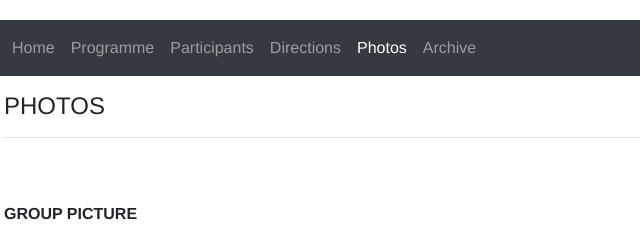
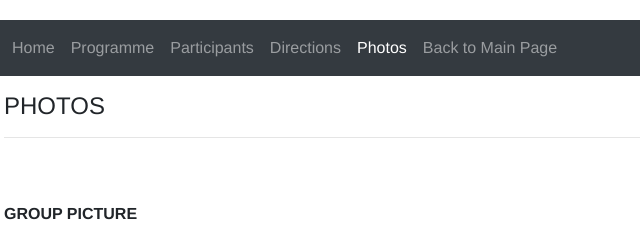
Before and after one commit to edoardo-salati/RepTheoryVillaDenis.github.io, a plain HTML site: page RepVillaDenis22/photos.html in a window 1280 px wide. Shown: the top 240 px of the page, 81-721 px from the left. Drawn offline with nearby package versions, Linux system fonts and the light colour scheme; some packages are replaced by stand-ins of ours.

Commit message:
Update photos.html

```diff
--- a/RepVillaDenis22/photos.html
+++ b/RepVillaDenis22/photos.html
@@ -42,7 +42,7 @@
                 <a href="participants.html" class="nav-item nav-link">Participants</a>
                 <a href="directions.html" class="nav-item nav-link">Directions</a>
                 <a href="photos.html" class="nav-item nav-link active">Photos</a>
-                <a href="archive.html" class="nav-item nav-link">Archive</a>
+                <a href="/reptheoryvilladenis.github.io/" class="nav-item nav-link">Back to Main Page</a>
             </div>
             <div class="navbar-nav ml-auto">
                <a href="http://www.uni-kl.de/startseite/"><img class="head" width="130px"  src="TUKLblack.jpg" alt="Logo TU KL"></a>
```
